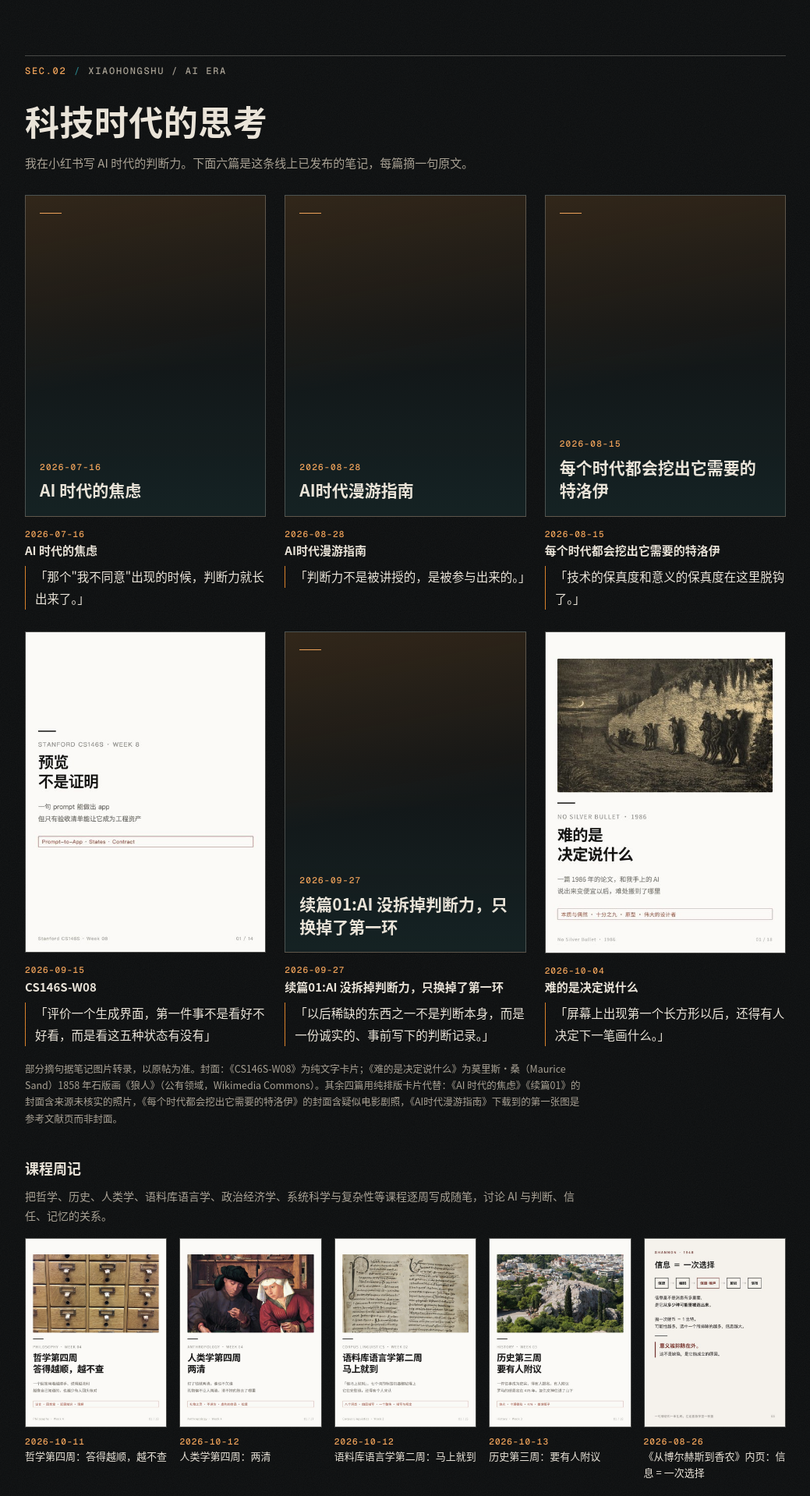
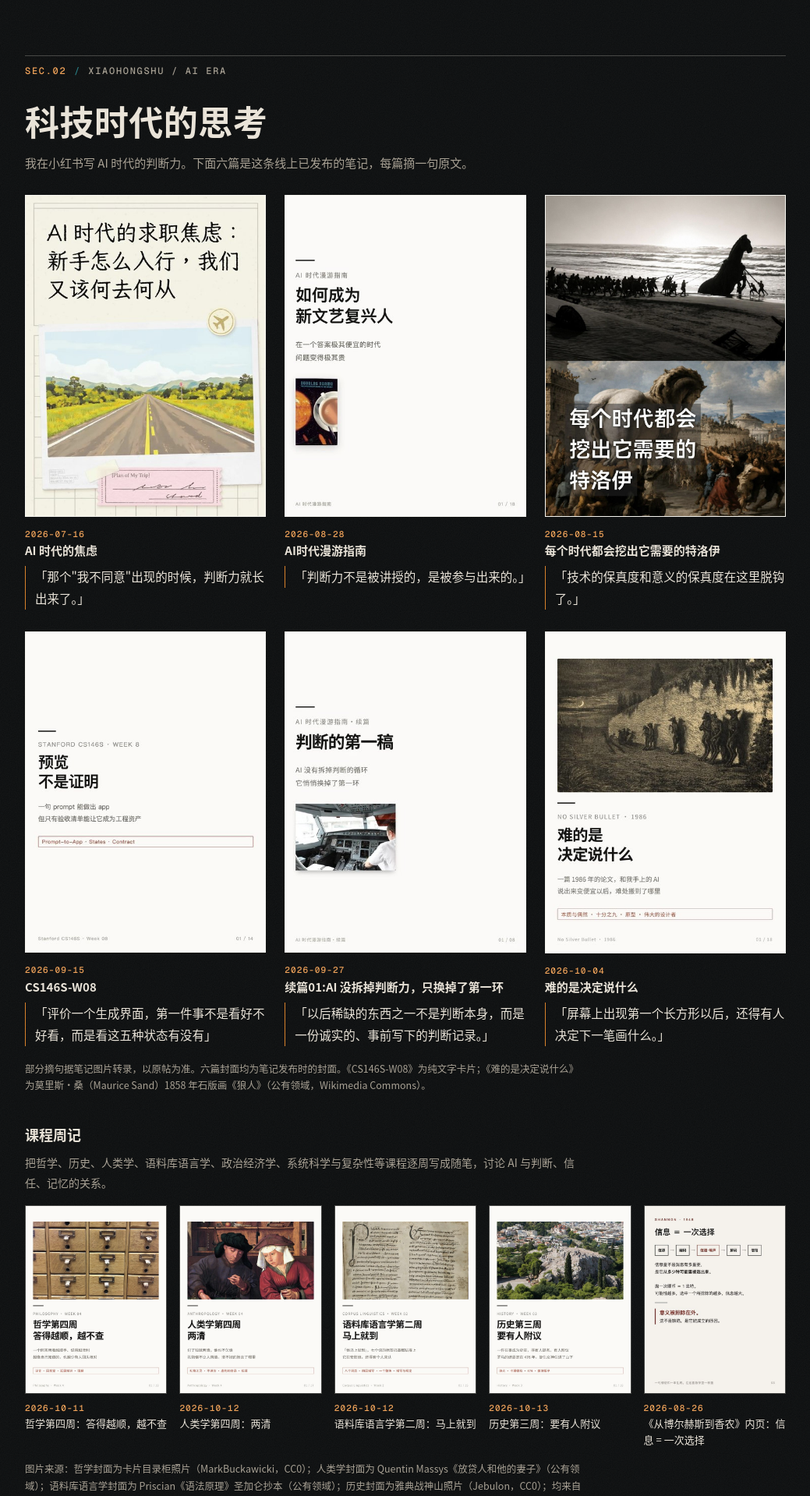
Before and after one commit to LeoLin990405/blog, a Jekyll site: the page portfolio/index.html, which Jekyll copies as it is, in a window 1280 px wide. Shown: the part 2168-4087 px from the top of the page at 78% size, without its empty margins (120-1159 px from the left). Built offline with Jekyll 4.4.1, drawn with Linux system fonts in a browser that asks for light colours.

Commit message:
Use the published Xiaohongshu covers on SEC.02 (#4)
* Replace empty SEC.02 covers with typographic cards

The four notes without a verified photo were dark gradient placeholders.
They are now cream text cards in the same size and cover language as the
two existing ones. Scroll motion no longer starts sections at opacity 0,
so full-page captures, print, and no-JS views show the page.

Co-authored-by: Zhongyue Lin <LeoLin990405@users.noreply.github.com>

* Use the published cover for the Troy note

The SEC.02 card for 每个时代都会挖出它需要的特洛伊 is the note's
first published image, cropped to the same 3:4 frame as the other
covers. The credit no longer treats that card as a typographic stand-in.

Co-authored-by: Zhongyue Lin <LeoLin990405@users.noreply.github.com>

* Use the published covers for the remaining three notes

AI 时代的焦虑, AI时代漫游指南, and 续篇01 now use the first
image from each note, in the same 3:4 frame as the other cards.
The credit states that all six covers are the published ones.

Co-authored-by: Zhongyue Lin <LeoLin990405@users.noreply.github.com>

---------

Co-authored-by: Cursor Agent <cursoragent@cursor.com>
Co-authored-by: Zhongyue Lin <LeoLin990405@users.noreply.github.com>

```diff
--- a/portfolio/assets/motion.js
+++ b/portfolio/assets/motion.js
@@ -1,8 +1,9 @@
-/* Slow, once-only motion. Progressive enhancement: hidden start states apply only
-   after this script adds .js-motion to <html>; without it everything is visible. */
+/* Slow, once-only motion. Progressive enhancement: the page is readable with or
+   without this script. .js-motion only starts the hero motion; it never hides
+   sections, so link previews, print, and full-page captures still show the content. */
 (function () {
   var d = document.documentElement, mq = window.matchMedia;
-  if (!('IntersectionObserver' in window) || !mq) return;
+  if (!mq) return;
   if (mq('(prefers-reduced-motion: reduce)').matches || mq('print').matches) return;
   if (/[?&]motion=off\b/.test(location.search)) return;
   d.classList.add('js-motion');
@@ -11,19 +12,4 @@
   window.addEventListener('beforeprint', off);
   mq('(prefers-reduced-motion: reduce)').addEventListener &&
     mq('(prefers-reduced-motion: reduce)').addEventListener('change', function (e) { if (e.matches) off(); });
-
-  document.addEventListener('DOMContentLoaded', function () {
-    try {
-      var io = new IntersectionObserver(function (entries) {
-        entries.forEach(function (e) {
-          // reveal on entry, and also anything already scrolled past (e.g. reload mid-page)
-          if (e.isIntersecting || e.boundingClientRect.top < 0) {
-            e.target.classList.add('in');
-            io.unobserve(e.target);
-          }
-        });
-      }, { rootMargin: '0px 0px -8% 0px', threshold: 0 });
-      document.querySelectorAll('main section, footer').forEach(function (el) { io.observe(el); });
-    } catch (err) { off(); }
-  });
 })();
--- a/portfolio/index.html
+++ b/portfolio/index.html
@@ -55,23 +55,23 @@
 <h2>科技时代的思考</h2>
 <p class="lead">我在小红书写 AI 时代的判断力。下面六篇是这条线上已发布的笔记，每篇摘一句原文。</p>
 <ol class="essays">
-<li><div class="card c-anx" aria-hidden="true"><span class="ck">2026-07-16</span><span class="ct">AI 时代的焦虑</span></div><div class="et"><p class="eh"><span class="dt">2026-07-16</span>AI 时代的焦虑</p><blockquote>「那个"我不同意"出现的时候，判断力就长出来了。」</blockquote></div></li>
-<li><div class="card c-manyou" aria-hidden="true"><span class="ck">2026-08-28</span><span class="ct">AI时代漫游指南</span></div><div class="et"><p class="eh"><span class="dt">2026-08-28</span>AI时代漫游指南</p><blockquote>「判断力不是被讲授的，是被参与出来的。」</blockquote></div></li>
-<li><div class="card c-troy" aria-hidden="true"><span class="ck">2026-08-15</span><span class="ct">每个时代都会挖出它需要的特洛伊</span></div><div class="et"><p class="eh"><span class="dt">2026-08-15</span>每个时代都会挖出它需要的特洛伊</p><blockquote>「技术的保真度和意义的保真度在这里脱钩了。」</blockquote></div></li>
-<li><figure class="card"><img src="./assets/xhs/xhs-cs8-p01.jpg" width="480" height="640" loading="lazy" alt="小红书笔记封面：Stanford CS146S · Week 8，预览不是证明；纯文字卡片"></figure><div class="et"><p class="eh"><span class="dt">2026-09-15</span>CS146S-W08</p><blockquote>「评价一个生成界面，第一件事不是看好不好看，而是看这五种状态有没有」</blockquote></div></li>
-<li><div class="card c-xupian" aria-hidden="true"><span class="ck">2026-09-27</span><span class="ct">续篇01:AI 没拆掉判断力，只换掉了第一环</span></div><div class="et"><p class="eh"><span class="dt">2026-09-27</span>续篇01:AI 没拆掉判断力，只换掉了第一环</p><blockquote>「以后稀缺的东西之一不是判断本身，而是一份诚实的、事前写下的判断记录。」</blockquote></div></li>
-<li><figure class="card"><img src="./assets/xhs/xhs-nande-p01.jpg" width="480" height="640" loading="lazy" alt="小红书笔记封面：难的是决定说什么；配图为莫里斯·桑 1858 年石版画《狼人》"></figure><div class="et"><p class="eh"><span class="dt">2026-10-04</span>难的是决定说什么</p><blockquote>「屏幕上出现第一个长方形以后，还得有人决定下一笔画什么。」</blockquote></div></li>
+<li><figure class="card"><img src="./assets/xhs/xhs-anx-p01.jpg" width="480" height="640" alt="小红书笔记封面：AI 时代的焦虑"></figure><div class="et"><p class="eh"><span class="dt">2026-07-16</span>AI 时代的焦虑</p><blockquote>「那个"我不同意"出现的时候，判断力就长出来了。」</blockquote></div></li>
+<li><figure class="card"><img src="./assets/xhs/xhs-manyou-p01.jpg" width="480" height="640" alt="小红书笔记封面：AI时代漫游指南"></figure><div class="et"><p class="eh"><span class="dt">2026-08-28</span>AI时代漫游指南</p><blockquote>「判断力不是被讲授的，是被参与出来的。」</blockquote></div></li>
+<li><figure class="card"><img src="./assets/xhs/xhs-troy-p01.jpg" width="480" height="640" alt="小红书笔记封面：每个时代都会挖出它需要的特洛伊"></figure><div class="et"><p class="eh"><span class="dt">2026-08-15</span>每个时代都会挖出它需要的特洛伊</p><blockquote>「技术的保真度和意义的保真度在这里脱钩了。」</blockquote></div></li>
+<li><figure class="card"><img src="./assets/xhs/xhs-cs8-p01.jpg" width="480" height="640" alt="小红书笔记封面：Stanford CS146S · Week 8，预览不是证明；纯文字卡片"></figure><div class="et"><p class="eh"><span class="dt">2026-09-15</span>CS146S-W08</p><blockquote>「评价一个生成界面，第一件事不是看好不好看，而是看这五种状态有没有」</blockquote></div></li>
+<li><figure class="card"><img src="./assets/xhs/xhs-xupian-p01.jpg" width="480" height="640" alt="小红书笔记封面：续篇01，AI 没拆掉判断力，只换掉了第一环"></figure><div class="et"><p class="eh"><span class="dt">2026-09-27</span>续篇01:AI 没拆掉判断力，只换掉了第一环</p><blockquote>「以后稀缺的东西之一不是判断本身，而是一份诚实的、事前写下的判断记录。」</blockquote></div></li>
+<li><figure class="card"><img src="./assets/xhs/xhs-nande-p01.jpg" width="480" height="640" alt="小红书笔记封面：难的是决定说什么；配图为莫里斯·桑 1858 年石版画《狼人》"></figure><div class="et"><p class="eh"><span class="dt">2026-10-04</span>难的是决定说什么</p><blockquote>「屏幕上出现第一个长方形以后，还得有人决定下一笔画什么。」</blockquote></div></li>
 </ol>
-<p class="credit">部分摘句据笔记图片转录，以原帖为准。封面：《CS146S-W08》为纯文字卡片；《难的是决定说什么》为莫里斯·桑（Maurice Sand）1858 年石版画《狼人》（公有领域，Wikimedia Commons）。其余四篇用纯排版卡片代替：《AI 时代的焦虑》《续篇01》的封面含来源未核实的照片，《每个时代都会挖出它需要的特洛伊》的封面含疑似电影剧照，《AI时代漫游指南》下载到的第一张图是参考文献页而非封面。</p>
+<p class="credit">部分摘句据笔记图片转录，以原帖为准。六篇封面均为笔记发布时的封面。《CS146S-W08》为纯文字卡片；《难的是决定说什么》为莫里斯·桑（Maurice Sand）1858 年石版画《狼人》（公有领域，Wikimedia Commons）。</p>
 
 <h3>课程周记</h3>
 <p class="small">把哲学、历史、人类学、语料库语言学、政治经济学、系统科学与复杂性等课程逐周写成随笔，讨论 AI 与判断、信任、记忆的关系。</p>
 <div class="covers">
-<figure><img src="./assets/xhs/xhs-ph-w4-p01.jpg" width="600" height="800" loading="lazy" alt="小红书笔记封面：哲学第四周，答得越顺，越不查；配图为木制卡片目录柜抽屉"><figcaption><span class="dt">2026-10-11</span>哲学第四周：答得越顺，越不查</figcaption></figure>
-<figure><img src="./assets/xhs/xhs-soas-w4-p01.jpg" width="600" height="800" loading="lazy" alt="小红书笔记封面：人类学第四周，两清；配图为油画《放贷人和他的妻子》"><figcaption><span class="dt">2026-10-12</span>人类学第四周：两清</figcaption></figure>
-<figure><img src="./assets/xhs/xhs-ling-w2-p01.jpg" width="600" height="800" loading="lazy" alt="小红书笔记封面：语料库语言学第二周，马上就到；配图为中世纪拉丁语法抄本"><figcaption><span class="dt">2026-10-12</span>语料库语言学第二周：马上就到</figcaption></figure>
-<figure><img src="./assets/xhs/xhs-his-w3-p01.jpg" width="600" height="800" loading="lazy" alt="小红书笔记封面：历史第三周，要有人附议；配图为雅典战神山"><figcaption><span class="dt">2026-10-13</span>历史第三周：要有人附议</figcaption></figure>
-<figure><img src="./assets/xhs/xhs-ssie501-shannon.jpg" width="600" height="800" loading="lazy" alt="笔记内页文字卡片：信息等于一次选择，信源、编码、信道与噪声、解码、信宿"><figcaption><span class="dt">2026-08-26</span>《从博尔赫斯到香农》内页：信息 = 一次选择</figcaption></figure>
+<figure><img src="./assets/xhs/xhs-ph-w4-p01.jpg" width="600" height="800" alt="小红书笔记封面：哲学第四周，答得越顺，越不查；配图为木制卡片目录柜抽屉"><figcaption><span class="dt">2026-10-11</span>哲学第四周：答得越顺，越不查</figcaption></figure>
+<figure><img src="./assets/xhs/xhs-soas-w4-p01.jpg" width="600" height="800" alt="小红书笔记封面：人类学第四周，两清；配图为油画《放贷人和他的妻子》"><figcaption><span class="dt">2026-10-12</span>人类学第四周：两清</figcaption></figure>
+<figure><img src="./assets/xhs/xhs-ling-w2-p01.jpg" width="600" height="800" alt="小红书笔记封面：语料库语言学第二周，马上就到；配图为中世纪拉丁语法抄本"><figcaption><span class="dt">2026-10-12</span>语料库语言学第二周：马上就到</figcaption></figure>
+<figure><img src="./assets/xhs/xhs-his-w3-p01.jpg" width="600" height="800" alt="小红书笔记封面：历史第三周，要有人附议；配图为雅典战神山"><figcaption><span class="dt">2026-10-13</span>历史第三周：要有人附议</figcaption></figure>
+<figure><img src="./assets/xhs/xhs-ssie501-shannon.jpg" width="600" height="800" alt="笔记内页文字卡片：信息等于一次选择，信源、编码、信道与噪声、解码、信宿"><figcaption><span class="dt">2026-08-26</span>《从博尔赫斯到香农》内页：信息 = 一次选择</figcaption></figure>
 </div>
 <p class="credit">图片来源：哲学封面为卡片目录柜照片（MarkBuckawicki，CC0）；人类学封面为 Quentin Massys《放贷人和他的妻子》（公有领域）；语料库语言学封面为 Priscian《语法原理》圣加仑抄本（公有领域）；历史封面为雅典战神山照片（Jebulon，CC0）；均来自 Wikimedia Commons。香农内页为纯文字卡片，无外部图片。</p>
 <p class="small stat">共 112 篇笔记。单篇最高为《我在中国把能在线读哲学学位都找了一遍》（2026-03-24）：阅读 19,659 · 点赞 1,399 · 收藏 1,966 · 评论 100（2026-10-19 于笔记管理后台读取）。</p>
@@ -88,8 +88,8 @@
 <div><dt><i>03</i>改成了</dt><dd>没有来源的格子写「未采集」；指标卡阵列换成单条仪表带，辉光只留给运行中的任务，选中态不用侧边色条，去掉 emoji 导航和假的遥测标签；演示数据明确标出。</dd></div>
 </dl>
 <div class="pair">
-<figure><img src="./assets/agos-proto-console.jpg" width="1400" height="875" loading="lazy" alt="agos 原型控制台：深色底、霓虹青强调色、四张大号指标卡，数字都是占位"><figcaption><span class="tag">之前</span>原型（2026-08）：按设计模板生成，数字为占位</figcaption></figure>
-<figure><img src="./assets/agos-demo-console.jpg" width="1400" height="875" loading="lazy" alt="agos 改版后的控制台：浅色底，无来源的格子写「未采集」，底部标注演示模式"><figcaption><span class="tag">之后</span>改版：没有来源的格子写「未采集」，演示数据明确标出</figcaption></figure>
+<figure><img src="./assets/agos-proto-console.jpg" width="1400" height="875" alt="agos 原型控制台：深色底、霓虹青强调色、四张大号指标卡，数字都是占位"><figcaption><span class="tag">之前</span>原型（2026-08）：按设计模板生成，数字为占位</figcaption></figure>
+<figure><img src="./assets/agos-demo-console.jpg" width="1400" height="875" alt="agos 改版后的控制台：浅色底，无来源的格子写「未采集」，底部标注演示模式"><figcaption><span class="tag">之后</span>改版：没有来源的格子写「未采集」，演示数据明确标出</figcaption></figure>
 </div>
 <p class="ev"><b>证据：</b>初版交给另一个模型审查，退回硬编码颜色等问题。教训写回设计文档，并做成文案锁测试，防止下次又长回去。项目另有一整套自动化测试和浏览器回归兜底。</p>
 </section>
@@ -105,11 +105,11 @@
 <div><dt><i>03</i>改成了</dt><dd>中文主标题的制度图鉴，底部标明「DEMO · 示例数据」；实时朝堂里，否决只在制度规则触发时出现，用唯一的红色。</dd></div>
 </dl>
 <div class="pair same">
-<figure><img src="./assets/civ-old-overview.jpg" width="1400" height="815" loading="lazy" alt="CivAgent 旧总览页：英文标题 CivAgent V6 Core Online，暗色脚手架侧栏，侧栏写死 ONLINE"><figcaption><span class="tag">之前</span>旧总览：脚手架模板 + 英文标题，侧栏写死「ONLINE」（截图底部的本机服务器地址一行已裁掉）</figcaption></figure>
-<figure><img src="./assets/civ-demo-regimes.jpg" width="1400" height="875" loading="lazy" alt="CivAgent 制度图鉴页：中文主标题，列出 57 种政体，底部标注演示模式"><figcaption><span class="tag">之后</span>制度图鉴：中文主标题，底部标明「DEMO · 示例数据」</figcaption></figure>
+<figure><img src="./assets/civ-old-overview.jpg" width="1400" height="815" alt="CivAgent 旧总览页：英文标题 CivAgent V6 Core Online，暗色脚手架侧栏，侧栏写死 ONLINE"><figcaption><span class="tag">之前</span>旧总览：脚手架模板 + 英文标题，侧栏写死「ONLINE」（截图底部的本机服务器地址一行已裁掉）</figcaption></figure>
+<figure><img src="./assets/civ-demo-regimes.jpg" width="1400" height="875" alt="CivAgent 制度图鉴页：中文主标题，列出 57 种政体，底部标注演示模式"><figcaption><span class="tag">之后</span>制度图鉴：中文主标题，底部标明「DEMO · 示例数据」</figcaption></figure>
 </div>
 <p class="note">仍未改：蓝紫玻璃底和暗色模板配色还在，下一步处理。</p>
-<figure><img src="./assets/civ-demo-live.jpg" width="1400" height="875" loading="lazy" alt="CivAgent 实时朝堂页：多个 Agent 轮流发言，门下省触发否决，内容为演示数据"><figcaption>实时朝堂（演示数据）：否决只在制度规则触发时出现，用唯一的红色</figcaption></figure>
+<figure><img src="./assets/civ-demo-live.jpg" width="1400" height="875" alt="CivAgent 实时朝堂页：多个 Agent 轮流发言，门下省触发否决，内容为演示数据"><figcaption>实时朝堂（演示数据）：否决只在制度规则触发时出现，用唯一的红色</figcaption></figure>
 </section>
 
 <section id="hackacon">
--- a/portfolio/style.css
+++ b/portfolio/style.css
@@ -82,13 +82,8 @@ b{font-weight:700;color:#f3eee5}
 /* essays: thinking in the age of AI */
 .essays{list-style:none;padding:0;margin:8px 0 18px;display:grid;grid-template-columns:repeat(3,1fr);gap:28px 24px}
 .essays li{margin:0;display:flex;flex-direction:column}
-.card{margin:0 0 14px;aspect-ratio:3/4;border:1px solid var(--line2);position:relative;overflow:hidden}
-.card img{width:100%;height:100%;object-fit:cover;border:0}
-div.card{display:flex;flex-direction:column;justify-content:flex-end;padding:18px;
-  background:linear-gradient(170deg,rgba(217,130,43,.16),transparent 55%),linear-gradient(0deg,rgba(42,127,134,.12),transparent 60%),#121516}
-div.card::before{content:"";position:absolute;left:18px;top:22px;width:28px;height:1px;background:var(--amber)}
-.ck{font:500 11px/1.6 var(--mono);letter-spacing:.12em;color:var(--amber)}
-.ct{font:900 21px/1.4 var(--cjk);color:var(--ink);margin-top:6px}
+.card{margin:0 0 14px;aspect-ratio:3/4;border:1px solid var(--line2);position:relative;overflow:hidden;background:#fbfaf6}
+.card img{width:100%;height:100%;object-fit:cover;border:0;display:block}
 .eh{font-weight:700;font-size:15px;line-height:1.6;margin:0 0 8px}
 blockquote{margin:0;font-size:15.5px;line-height:1.8;color:var(--ink);border-left:1px solid var(--amber2);padding-left:12px}
 .stat{margin-top:18px}
@@ -174,9 +169,6 @@ footer{padding-top:112px;padding-bottom:80px;font-size:14px;color:var(--mute)}
   .essays{grid-template-columns:1fr;gap:28px}
   .essays li{display:grid;grid-template-columns:96px 1fr;gap:0 16px;align-items:start}
   .card{margin:0}
-  div.card{padding:10px}
-  div.card::before{left:10px;top:12px;width:18px}
-  .ct{font-size:12px;line-height:1.35}.ck{display:none}
   .dec div{grid-template-columns:1fr;gap:2px}
   .svgfig{padding:12px}
 }
@@ -186,32 +178,22 @@ footer{padding-top:112px;padding-bottom:80px;font-size:14px;color:var(--mute)}
 
 /* ---------- motion (only after assets/motion.js adds .js-motion to <html>) ---------- */
 @keyframes haze{0%{transform:translate3d(-2%,-1%,0) scale(1);opacity:.85}50%{opacity:1}100%{transform:translate3d(3%,2%,0) scale(1.06);opacity:.8}}
-@keyframes track{from{opacity:0;transform:translateX(calc(var(--i) * .55em))}to{opacity:1;transform:none}}
-@keyframes rise{from{opacity:0;transform:translateY(14px)}to{opacity:1;transform:none}}
-@keyframes fade{from{opacity:0}to{opacity:1}}
+/* Movement only. Text stays opaque the whole time, including during delays,
+   so a capture taken before the animation finishes still shows the page. */
+@keyframes track{from{transform:translateX(calc(var(--i) * .55em))}to{transform:none}}
+@keyframes rise{from{transform:translateY(12px)}to{transform:none}}
 @keyframes draw{from{transform:scaleX(0)}to{transform:scaleX(1)}}
-@keyframes flick{0%{opacity:0}30%{opacity:.9}38%{opacity:.2}55%{opacity:1}64%{opacity:.5}100%{opacity:1}}
 @keyframes scan{0%{transform:translateX(-2vw);opacity:0}8%{opacity:1}92%{opacity:1}100%{transform:translateX(102vw);opacity:0}}
 
 .js-motion body::before{animation:haze 56s ease-in-out infinite alternate}
-/* hero: letters collapse from wide tracking, headline and manifesto fade in, once */
+/* hero: letters ease in from wide tracking; headline and manifesto rise. Both stay readable. */
 .js-motion .mega span{animation:track 2.6s var(--ease) both;animation-delay:calc(.15s + var(--i) * .05s)}
 .js-motion header h1{animation:rise 1.8s var(--ease) 1.1s both}
 .js-motion .manifesto{animation:rise 1.8s var(--ease) 1.6s both}
 .js-motion .hud::after{animation:draw 1.6s var(--ease) .1s both}
-.js-motion .hud span{animation:flick .7s steps(1,end) both}
-.js-motion .hud span:nth-child(1){animation-delay:.3s}.js-motion .hud span:nth-child(2){animation-delay:.55s}
-.js-motion .hud span:nth-child(3){animation-delay:.8s}.js-motion .hud span:nth-child(4){animation-delay:1.05s}
 .js-motion .scan{opacity:1}
 .js-motion .scan::before{animation:scan 7s cubic-bezier(.45,0,.55,1) 1.2s both}
-/* sections: fade + rise once when they enter the viewport */
-.js-motion main section,.js-motion footer{opacity:0;transform:translateY(18px);transition:opacity 1.4s var(--ease),transform 1.4s var(--ease)}
-.js-motion main section.in,.js-motion footer.in{opacity:1;transform:none}
-.js-motion main .tagline::after,.js-motion footer .tagline::after{transform:scaleX(0);transition:transform 1.8s var(--ease) .2s}
-.js-motion .in .tagline::after{transform:scaleX(1)}
-.js-motion main .tagline span,.js-motion footer .tagline span{opacity:0}
-.js-motion .in .tagline span{animation:flick .7s steps(1,end) both}
-.js-motion .in .tagline span:nth-child(1){animation-delay:.35s}.js-motion .in .tagline span:nth-child(2){animation-delay:.6s}
+/* Sections and the footer stay at full opacity. Nothing waits on scroll. */
 
 @media (prefers-reduced-motion:reduce){
   *,*::before,*::after{scroll-behavior:auto!important;animation:none!important;transition:none!important}
@@ -241,8 +223,6 @@ footer{padding-top:112px;padding-bottom:80px;font-size:14px;color:var(--mute)}
   a{color:var(--ink);text-decoration-color:var(--cyan)}
   figure,.pair,tr,.map li,.edu,.rules li,.prin li,.covers,.essays li,.dec div{break-inside:avoid}
   figure img{filter:none;border-color:#bfb8ad}
-  div.card{background:#f4f1ec}
-  .ct{color:#1a1a1a}
   .covers{grid-template-columns:repeat(5,1fr)}
   .map li{grid-template-columns:11em 1fr 10em}
   .essays{grid-template-columns:repeat(3,1fr);gap:16px 20px}
```
Also changed, not shown: portfolio/assets/xhs/xhs-anx-p01.jpg (added), portfolio/assets/xhs/xhs-manyou-p01.jpg (added), portfolio/assets/xhs/xhs-troy-p01.jpg (added), portfolio/assets/xhs/xhs-xupian-p01.jpg (added).
